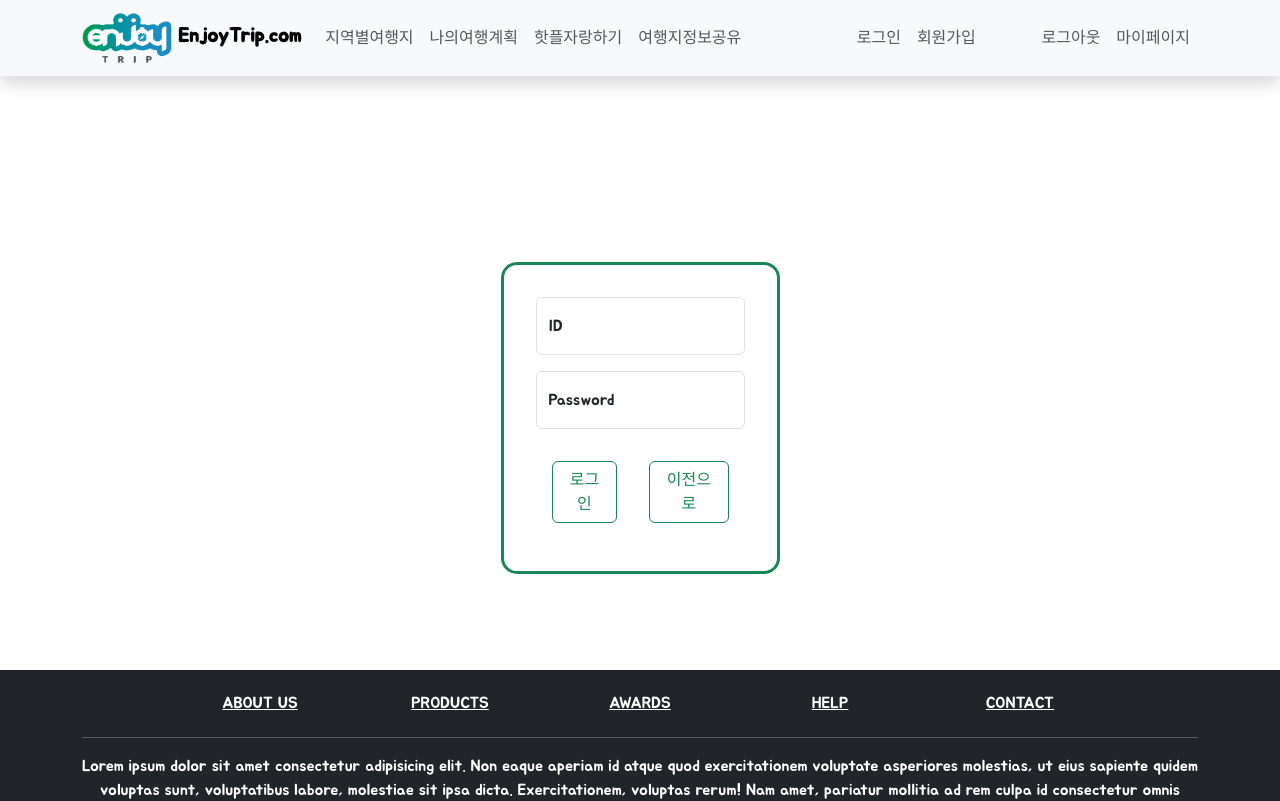
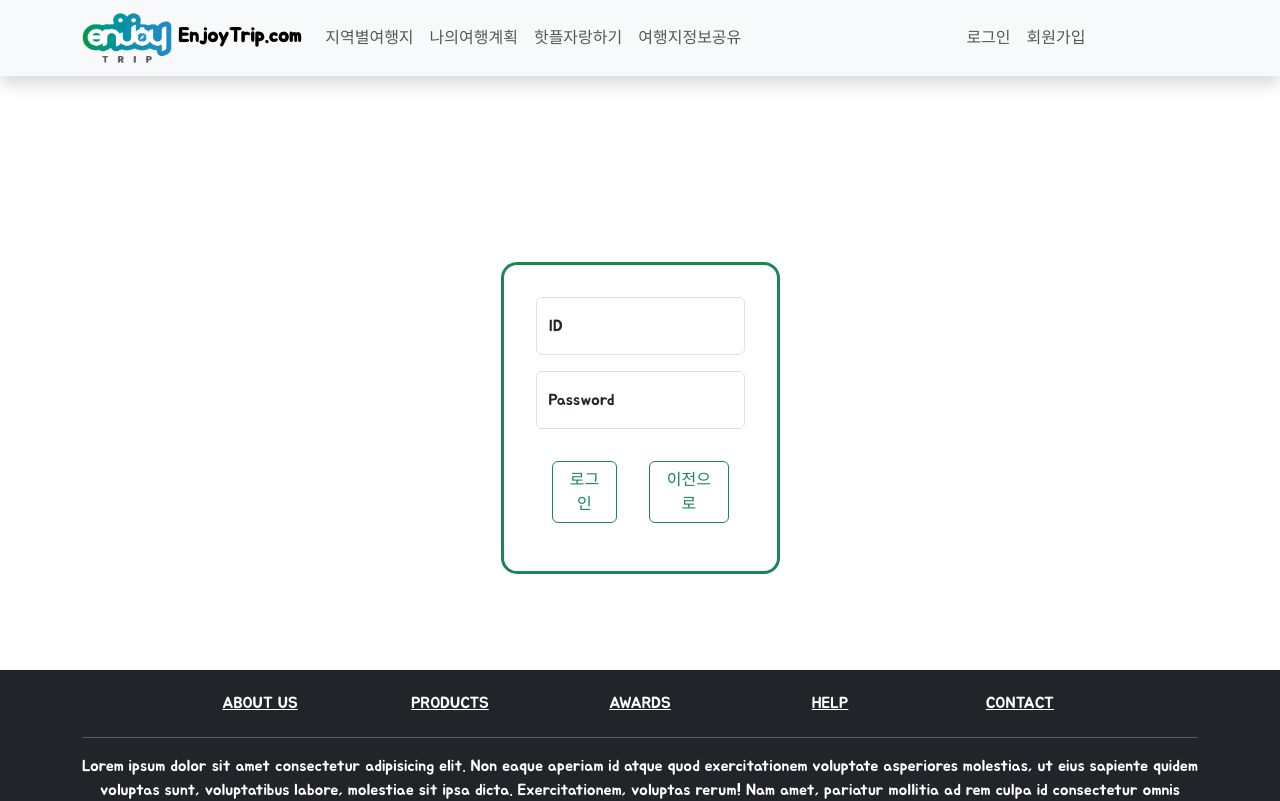
Before and after one commit to SeokJuGo/trip-recommend-service, a Vue app: page /user/login in a window 1280 px wide. Shown: the top 801 px of the page. Built offline with nearby package versions, Linux system fonts and the light colour scheme.

Commit message:
refactor: refactor headernav,attractionview

```diff
--- a/src/components/common/HeaderNav.vue
+++ b/src/components/common/HeaderNav.vue
@@ -1,5 +1,15 @@
 <script setup>
-import logo from "../../assets/img/logo.png";
+import logo from "@/assets/img/logo.png";
+import { userStore} from "@/stores/userPiniaStore";
+import { logout } from "@/api/user";
+
+const store = userStore();
+
+let token = sessionStorage.getItem("access-token");
+store.getUserInfo(token);
+const username = store.userInfo;
+console.log(username);
+
 </script>
 
 <template>
@@ -50,22 +60,22 @@ import logo from "../../assets/img/logo.png";
 
                 <ul class="navbar-nav ms-auto" id="login">
                     <i class="mt-auto mb-auto bi bi-person-circle"></i>
-                    <li class="nav-item">
-                        <router-link class="nav-link" :to="{ name: 'user' }">로그인</router-link>
+                    <li class="nav-item" >
+                        <router-link class="nav-link" :to="{ name: 'user' }" v-show="!store.isLogin">로그인</router-link>
                     </li>
                     <li class="nav-item">
-                        <router-link class="nav-link" :to="{ name: 'join' }">회원가입</router-link>
+                        <router-link class="nav-link" :to="{ name: 'join' }" v-show="!store.isLogin">회원가입</router-link>
                     </li>
                 </ul>
 
                 <ul class="navbar-nav ms-auto" id="logout">
                     <i class="mt-auto mb-auto bi bi-person-circle"></i>
                     <li class="nav-item">
-                        <a class="nav-link" href="/user/logout">로그아웃</a>
+                        <a class="nav-link"  v-show="store.isLogin">로그아웃</a>
                     </li>
                     <li class="nav-item">
                         <router-link class="nav-link" :to="{ name: 'mypage' }"
-                            >마이페이지</router-link
+                        v-show="store.isLogin">마이페이지</router-link
                         >
                     </li>
                 </ul>
--- a/src/views/AttractionView.vue
+++ b/src/views/AttractionView.vue
@@ -1,6 +1,6 @@
 <script setup>
 import { ref, onMounted } from "vue";
-import { listAttraction} from "../api/attraction";
+import { listAttraction} from "@/api/attraction";
 import { listSido, listGugun } from "@/api/map";
 
 import VKakaoMap from "@/components/common/VKakaoMap.vue";
```
